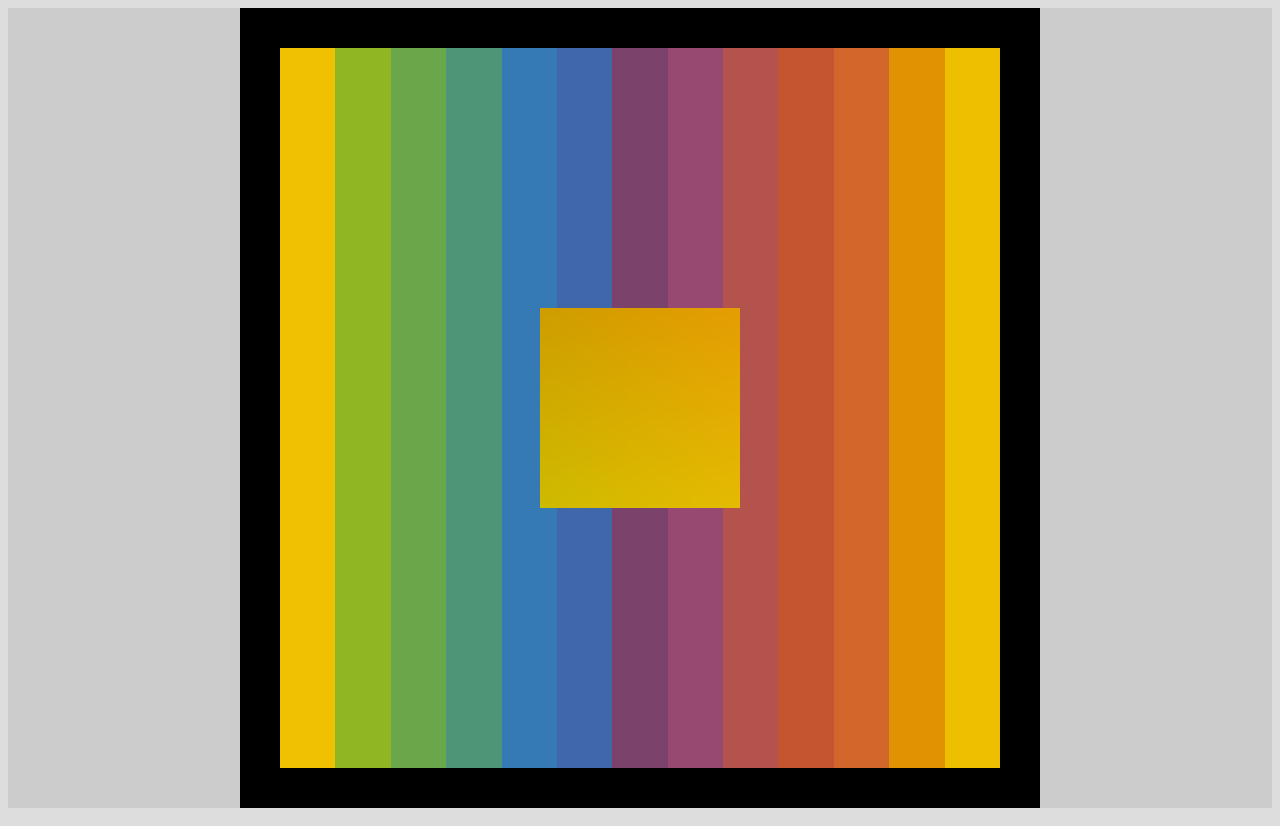
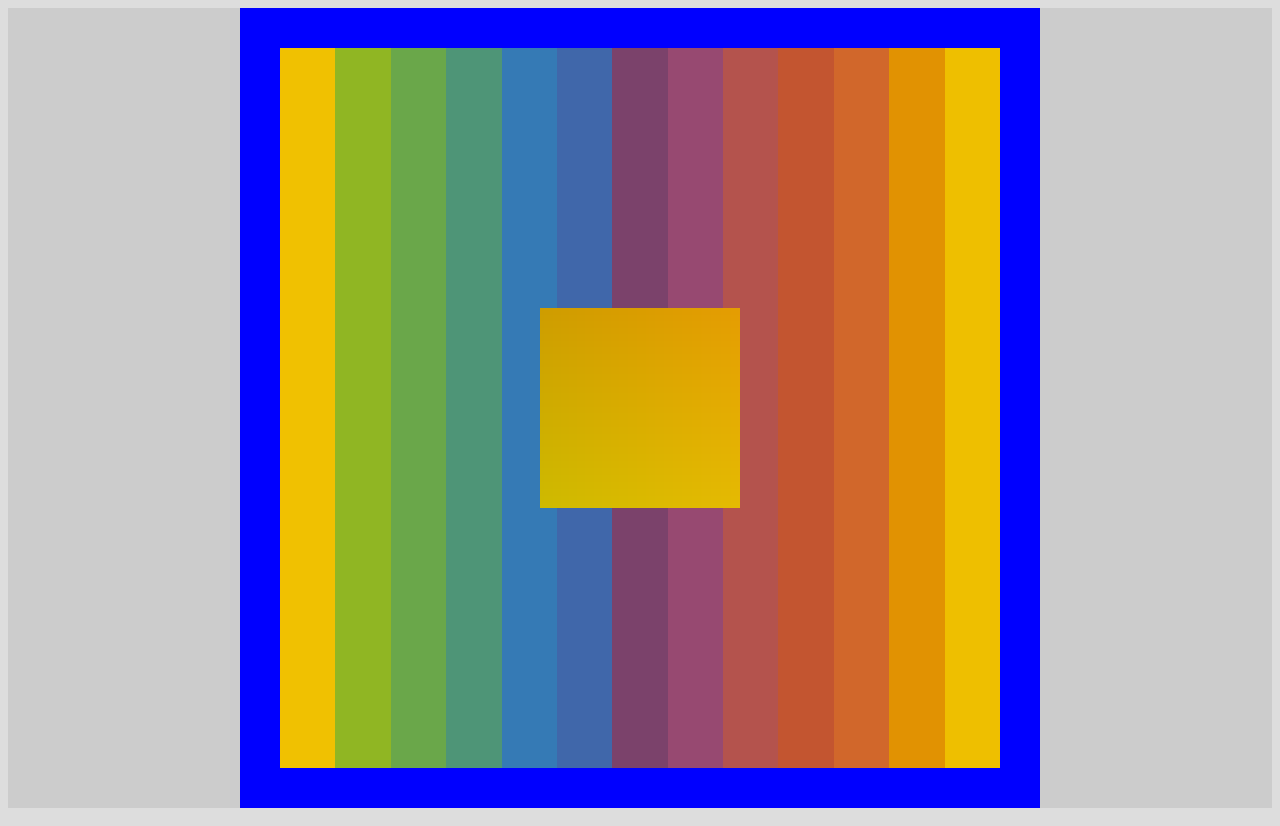
Before and after one commit to guillaume-gomez/SpectrumIV_shader, a website: page index.html in a window 1280 px wide. Shown: the top 826 px of the page. Drawn offline with nearby package versions, Linux system fonts and the light colour scheme; animation ran at ten frames a second.

Commit message:
experiment new shader

```diff
--- a/index.html
+++ b/index.html
@@ -84,6 +84,16 @@
 
   </script>
 
+  <script id="fragment-shader-2d-spectrum" type="notjs">
+
+    uniform vec4 vertexColor; // the input variable from the vertex shader (same name and same type)
+    uniform float iTime;
+
+  void main() {
+      gl_FragColor = vec4(vertexColor.x * sin(iTime), vertexColor.y, vertexColor.z, 1.0);
+    }
+  </script>
+
   <script src="js/app.js"></script>
 </body>
 
--- a/js/app.js
+++ b/js/app.js
@@ -17,6 +17,7 @@ var COLORS = [
 ];
 var VERTEX_SHADER_ID = "vertex-shader-2d";
 var FRAGMENT_SHADER_ID = "fragment-shader-2d";
+var FRAGMENT_SHADER_ID_SPECTRUM = "fragment-shader-2d-spectrum";
 function getCanvas() {
     var canvas = document.getElementById("canvas");
     if (!canvas) {
@@ -31,22 +32,6 @@ function getContext(canvas) {
     }
     return context;
 }
-/*function drawStripe(webGLContext: WebGLRenderingContext, x: number, y: number, width : number, height: number) : void {
-  const x1 = x;
-  const x2 = x + width;
-  const y1 = y;
-  const y2 = y + height;
-  webGLContext.bufferData(webGLContext.ARRAY_BUFFER, new Float32Array([
-     x1, y1,
-     x2, y1,
-     x1, y2,
-     x1, y2,
-     x2, y1,
-     x2, y2,
-  ]), webGLContext.STATIC_DRAW);
-}
-
-*/
 function drawStripe(x, y, width, height, color) {
     if (color === void 0) { color = COLORS[0]; }
     var material = new THREE.MeshBasicMaterial({ color: color });
@@ -55,10 +40,10 @@ function drawStripe(x, y, width, height, color) {
     planeMesh.position.set(x, y, -0.3);
     return planeMesh;
 }
-function createFrame(frameSize) {
-    var material = new THREE.MeshBasicMaterial({ color: 0x000000 });
+function createFrame(frameSize, materialFrame) {
+    //const material = new THREE.MeshBasicMaterial( { color: 0x000000 } );
     var plane = new THREE.PlaneGeometry(1, 1);
-    var planeMesh = new THREE.Mesh(plane, material);
+    var planeMesh = new THREE.Mesh(plane, materialFrame);
     planeMesh.position.setZ(-0.5);
     var material2 = new THREE.MeshBasicMaterial({ color: 0xFFFFFF });
     var plane2 = new THREE.PlaneGeometry(1 - frameSize, 1 - frameSize);
@@ -86,6 +71,12 @@ function main() {
         return;
     }
     var fragmentShader = fragmentShaderSourceNode.innerText;
+    var fragmentShaderSpectrumSourceNode = document.getElementById(FRAGMENT_SHADER_ID_SPECTRUM);
+    if (!fragmentShaderSpectrumSourceNode) {
+        console.error("Cannot find id " + FRAGMENT_SHADER_ID_SPECTRUM + " in the dom");
+        return;
+    }
+    var fragmentShaderSpectrum = fragmentShaderSpectrumSourceNode.innerText;
     var uniforms = {
         iTime: { value: 0 },
         iResolution: { value: new THREE.Vector3() },
@@ -93,6 +84,14 @@ function main() {
     var material = new THREE.ShaderMaterial({
         fragmentShader: fragmentShader,
         uniforms: uniforms,
+    });
+    var uniformsSpectrum = {
+        iTime: { value: 1 },
+        vertexColor: { value: new THREE.Vector4(1, 1, 1, 1) },
+    };
+    var materialSpectrum = new THREE.ShaderMaterial({
+        fragmentShader: fragmentShaderSpectrum,
+        uniforms: uniformsSpectrum,
     });
     var matrixHeight = 1.0;
     var matrixWidth = 1.0;
@@ -105,7 +104,7 @@ function main() {
     }
     var planeMesh = new THREE.Mesh(plane, material);
     scene.add(planeMesh);
-    var frame = createFrame(frameSize);
+    var frame = createFrame(frameSize, materialSpectrum);
     scene.add.apply(scene, frame);
     function resizeRendererToDisplaySize(renderer) {
         var canvas = renderer.domElement;
@@ -123,6 +122,8 @@ function main() {
         var canvas = renderer.domElement;
         uniforms.iResolution.value.set(canvas.width, canvas.height, 1);
         uniforms.iTime.value = time;
+        uniformsSpectrum.vertexColor.value.set(1, 0, 1, 1);
+        uniformsSpectrum.iTime.value = time;
         renderer.render(scene, camera);
         requestAnimationFrame(render);
     }
```
Also changed, not shown: js/app.ts (+26 -5 lines).
